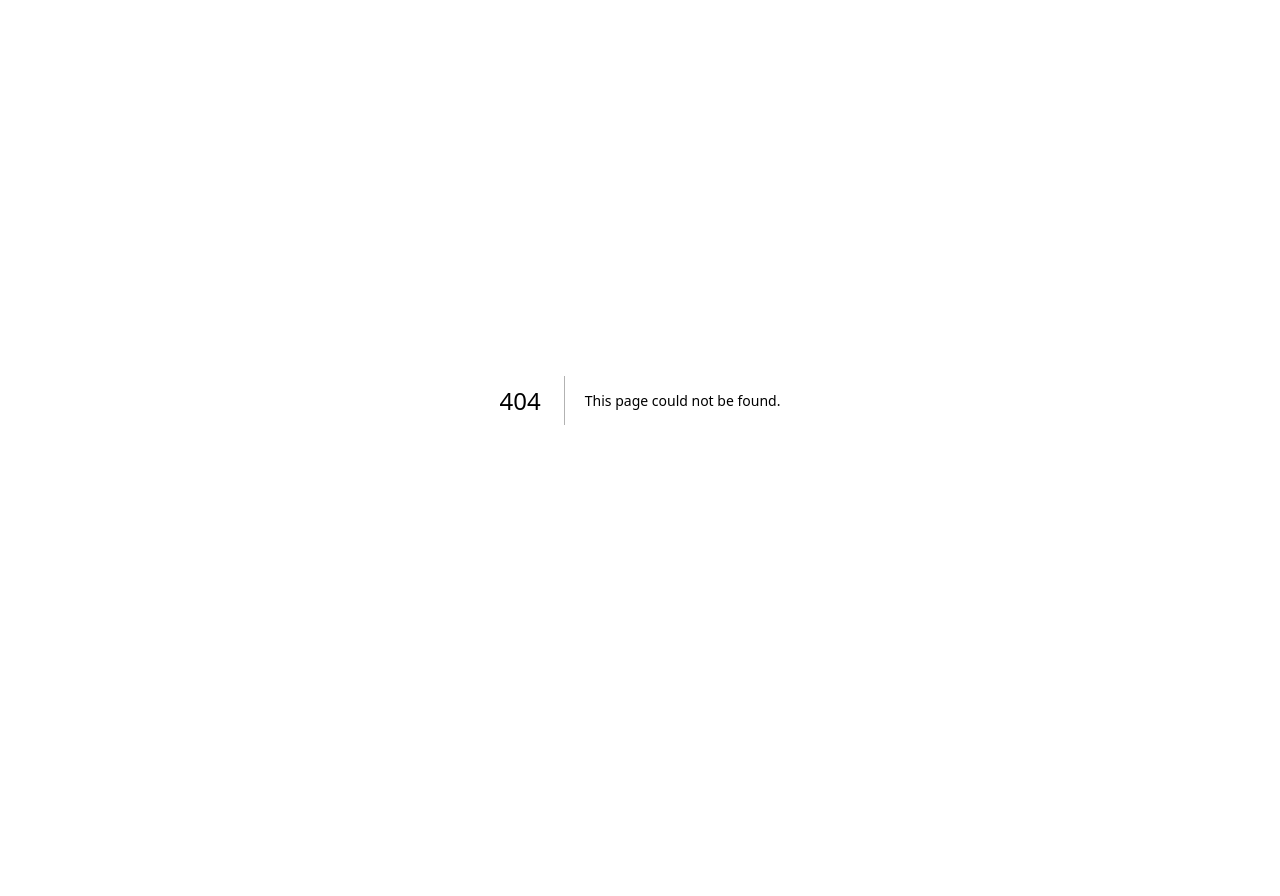
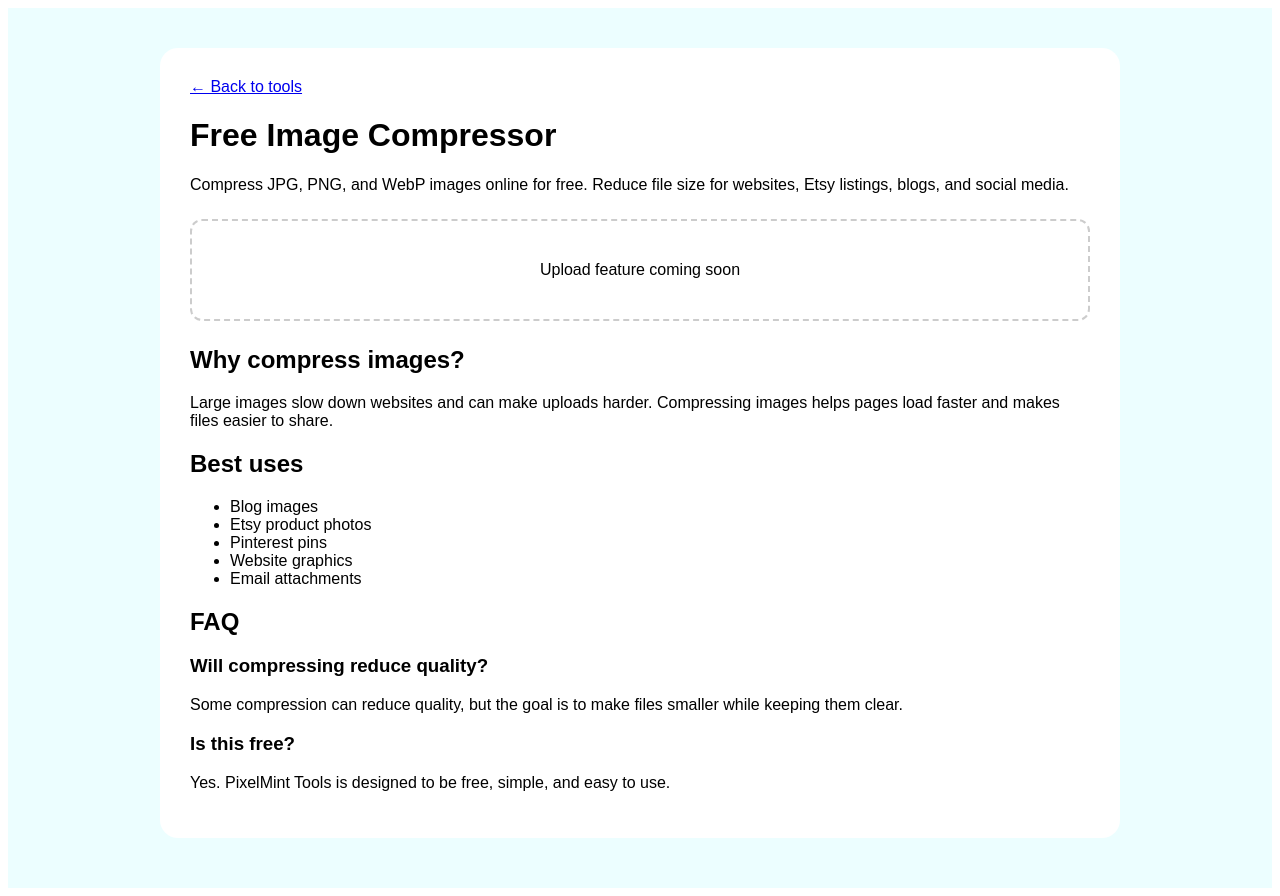
Before and after one commit to gramaziofamily/pixelminttools, a Next.js app: page /compress in a window 1280 px wide. Before the commit this address had no page. Before the commit the page ends 800 px from the top, so only its background shows below. Built offline with nearby package versions, Linux system fonts and the light colour scheme.

Commit message:
Create page.js

```diff
--- /dev/null
+++ b/app/compress/page.js
@@ -0,0 +1,34 @@
+export default function CompressPage() {
+  return (
+    <main style={{ padding: "40px 20px", fontFamily: "Arial, sans-serif", background: "#ecfeff", minHeight: "100vh" }}>
+      <div style={{ maxWidth: "900px", margin: "0 auto", background: "white", padding: "30px", borderRadius: "18px" }}>
+        <a href="/">← Back to tools</a>
+        <h1>Free Image Compressor</h1>
+        <p>Compress JPG, PNG, and WebP images online for free. Reduce file size for websites, Etsy listings, blogs, and social media.</p>
+
+        <div style={{ border: "2px dashed #ccc", padding: "40px", margin: "25px 0", borderRadius: "12px", textAlign: "center" }}>
+          Upload feature coming soon
+        </div>
+
+        <h2>Why compress images?</h2>
+        <p>Large images slow down websites and can make uploads harder. Compressing images helps pages load faster and makes files easier to share.</p>
+
+        <h2>Best uses</h2>
+        <ul>
+          <li>Blog images</li>
+          <li>Etsy product photos</li>
+          <li>Pinterest pins</li>
+          <li>Website graphics</li>
+          <li>Email attachments</li>
+        </ul>
+
+        <h2>FAQ</h2>
+        <h3>Will compressing reduce quality?</h3>
+        <p>Some compression can reduce quality, but the goal is to make files smaller while keeping them clear.</p>
+
+        <h3>Is this free?</h3>
+        <p>Yes. PixelMint Tools is designed to be free, simple, and easy to use.</p>
+      </div>
+    </main>
+  );
+}
```
